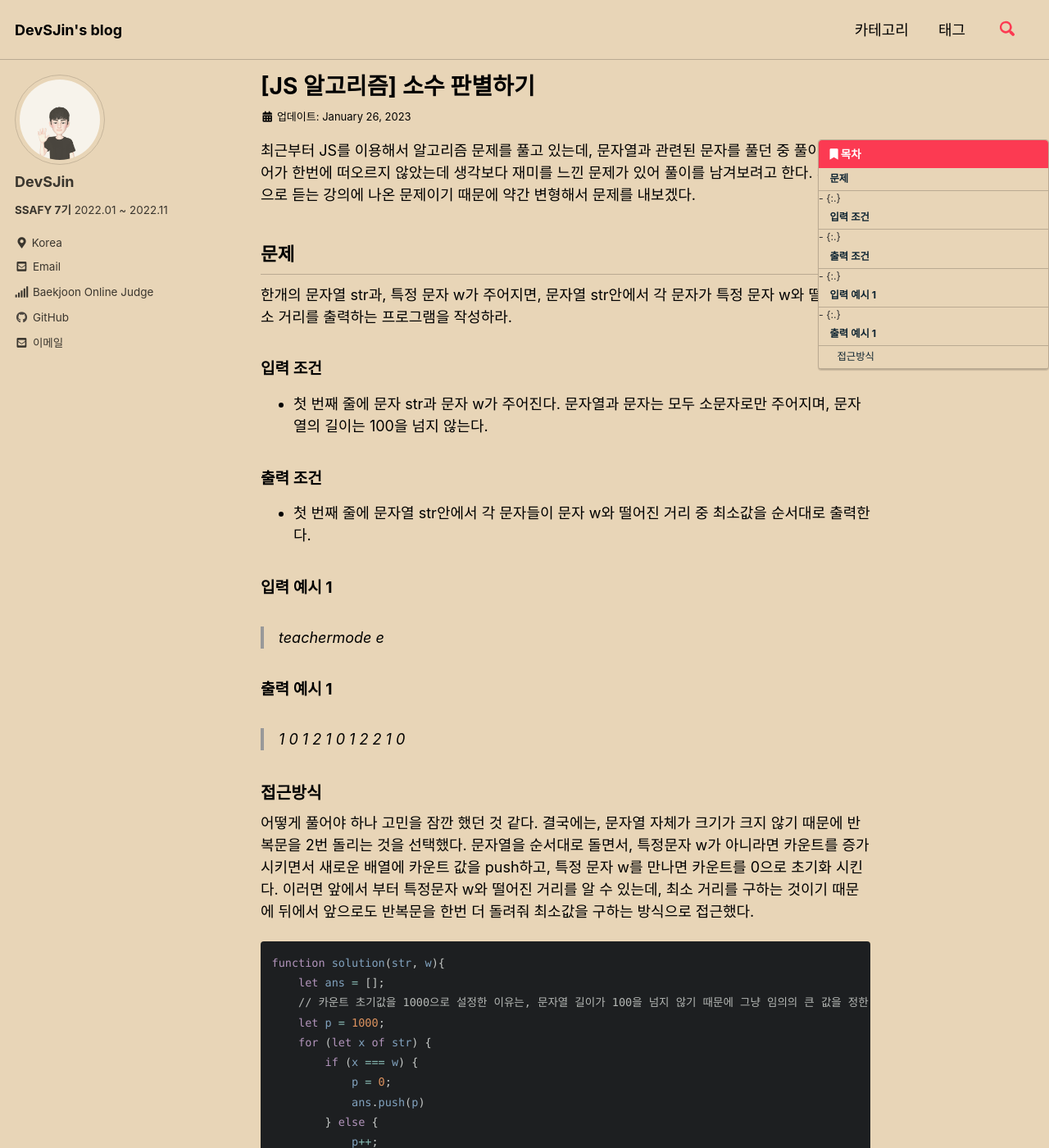
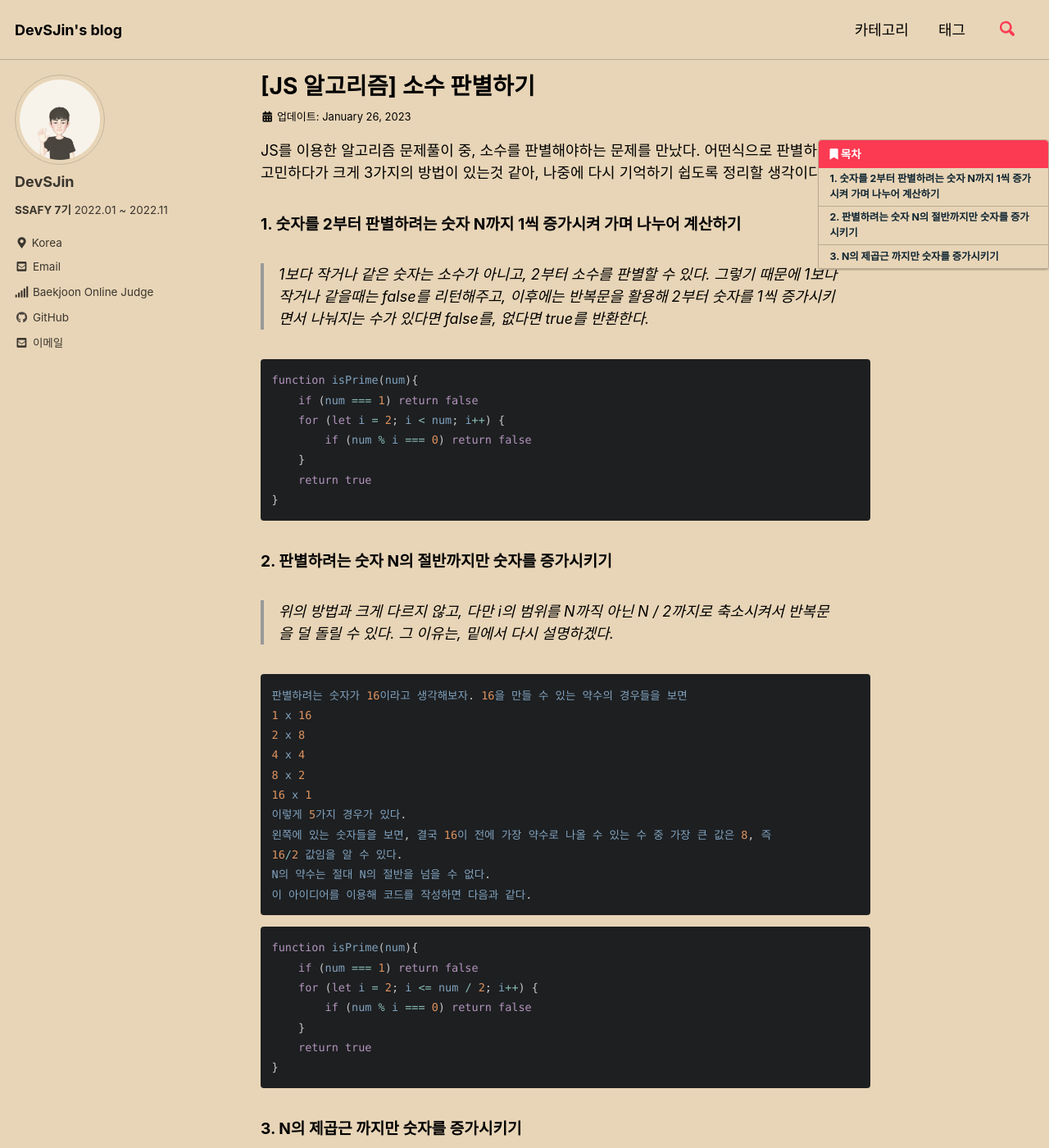
Before and after one commit to DevSJin/DevSJin.github.io, a Jekyll site: the page built from _posts/algo_etc/2023-01-26-JS 소수 판별하기.md, in a window 1280 px wide and 1400 px high. Shown: the whole window at 82% size. Built offline with Jekyll 4.4.1, drawn with Linux system fonts in a browser that asks for light colours; cached includes are drawn as plain includes; comment, search, counter and statistics services are not loaded; some of the changed text lies outside the part shown.

Commit message:
소수 판별법

````diff
--- a/_posts/algo_etc/2023-01-26-JS 소수 판별하기.md
+++ b/_posts/algo_etc/2023-01-26-JS 소수 판별하기.md
@@ -15,62 +15,70 @@ toc_sticky: true
 
 ---
 
- 최근부터 JS를 이용해서 알고리즘 문제를 풀고 있는데, 문자열과 관련된 문자를 풀던 중 풀이 아이디어가 한번에 떠오르지 않았는데 생각보다 재미를 느낀 문제가 있어 풀이를 남겨보려고 한다. 개인적으로 듣는 강의에 나온 문제이기 때문에 약간 변형해서 문제를 내보겠다.
-
-## 문제
-
-한개의 문자열 str과, 특정 문자 w가 주어지면, 문자열 str안에서 각 문자가 특정 문자 w와 떨어진 최소 거리를 출력하는 프로그램을 작성하라.
+ JS를 이용한 알고리즘 문제풀이 중, 소수를 판별해야하는 문제를 만났다. 어떤식으로 판별하면 될지 고민하다가 크게 3가지의 방법이 있는것 같아, 나중에 다시 기억하기 쉽도록 정리할 생각이다.
 
 
 
-#### 입력 조건
+#### 1. 숫자를 2부터 판별하려는 숫자 N까지 1씩 증가시켜 가며 나누어 계산하기
 
-- 첫 번째 줄에 문자 str과 문자 w가 주어진다. 문자열과 문자는 모두 소문자로만 주어지며, 문자열의 길이는 100을 넘지 않는다.
+> 1보다 작거나 같은 숫자는 소수가 아니고, 2부터 소수를 판별할 수 있다. 그렇기 때문에 1보다 작거나 같을때는 false를 리턴해주고, 이후에는 반복문을 활용해 2부터 숫자를 1씩 증가시키면서 나눠지는 수가 있다면 false를, 없다면 true를 반환한다.
 
-#### 출력 조건
-
-- 첫 번째 줄에 문자열 str안에서 각 문자들이 문자 w와 떨어진 거리 중 최소값을 순서대로 출력한다.
+```js
+function isPrime(num){
+    if (num === 1) return false
+    for (let i = 2; i < num; i++) {
+        if (num % i === 0) return false
+    }
+    return true
+}
+```
 
 
 
-#### 입력 예시 1
+#### 2. 판별하려는 숫자 N의 절반까지만 숫자를 증가시키기
 
-> teachermode e
+> 위의 방법과 크게 다르지 않고, 다만 i의 범위를 N까직 아닌 N / 2까지로 축소시켜서 반복문을 덜 돌릴 수 있다. 그 이유는, 밑에서 다시 설명하겠다.
 
-#### 출력 예시 1
+```js
+판별하려는 숫자가 16이라고 생각해보자. 16을 만들 수 있는 약수의 경우들을 보면
+1 x 16
+2 x 8
+4 x 4
+8 x 2
+16 x 1
+이렇게 5가지 경우가 있다.
+왼쪽에 있는 숫자들을 보면, 결국 16이 전에 가장 약수로 나올 수 있는 수 중 가장 큰 값은 8, 즉
+16/2 값임을 알 수 있다.
+N의 약수는 절대 N의 절반을 넘을 수 없다.
+이 아이디어를 이용해 코드를 작성하면 다음과 같다.
+```
 
-> 1 0 1 2 1 0 1 2 2 1 0
+```js
+function isPrime(num){
+    if (num === 1) return false
+    for (let i = 2; i <= num / 2; i++) {
+        if (num % i === 0) return false
+    }
+    return true
+}
+```
 
 
 
-### 접근방식
+#### 3. N의 제곱근 까지만 숫자를 증가시키기
 
- 어떻게 풀어야 하나 고민을 잠깐 했던 것 같다. 결국에는, 문자열 자체가 크기가 크지 않기 때문에 반복문을 2번 돌리는 것을 선택했다. 문자열을 순서대로 돌면서, 특정문자 w가 아니라면 카운트를 증가시키면서 새로운 배열에 카운트 값을 push하고, 특정 문자 w를 만나면 카운트를 0으로 초기화 시킨다. 이러면 앞에서 부터 특정문자 w와 떨어진 거리를 알 수 있는데, 최소 거리를 구하는 것이기 때문에 뒤에서 앞으로도 반복문을 한번 더 돌려줘 최소값을 구하는 방식으로 접근했다.
+> 위에서 16을 예시로 약수의 경우들을 작성한 부분을 보면, 4 x 4를 중심으로 위아래 반복되는 부분을 확인 할 수 있다.  제곱근까지만 약수를 파악하면, 나머지는 굳이 찾지 않아도 된다는 의미이다.
 
 ```js
-function solution(str, w){
-    let ans = [];
-    // 카운트 초기값을 1000으로 설정한 이유는, 문자열 길이가 100을 넘지 않기 때문에 그냥 임의의 큰 값을 정한 것이고, 가장 첫번째 값과 마지막 값은 각각 서로 반대방향의 반복문에서 최소값이 등장하기 때문이다.
-    let p = 1000;
-    for (let x of str) {
-        if (x === w) {
-            p = 0;
-            ans.push(p)
-        } else {
-            p++;
-            ans.push(p)
-        }
+function isPrime(num){
+    if (num === 1) return false
+    for (let i = 2; i <= Math.floor(Math.sqrt(num)); i++) {
+        if (num % i === 0) return false
     }
-    p = 1000;
-    for (let i = str.length - 1; i >= 0; i--) {
+    return true
+}
+```
 
-        if (str[i] === w) p = 0
-        else p++
-        if(ans[i] > p) ans[i] = p
-    }
-    return ans
-}
 
-let str="teachermodethhewdddse";
-console.log(solution(str, 'e'));
-```
+
+위 3가지 방법중에, 아무래도 3번이 가장 시간이 빠르니,, 앞으로는 3번을 잘 사용하면 될 것 같다.
````
Also changed, not shown: other parts of _posts/algo_etc/2023-01-26-JS 소수 판별하기.md (+1 -1 lines).
